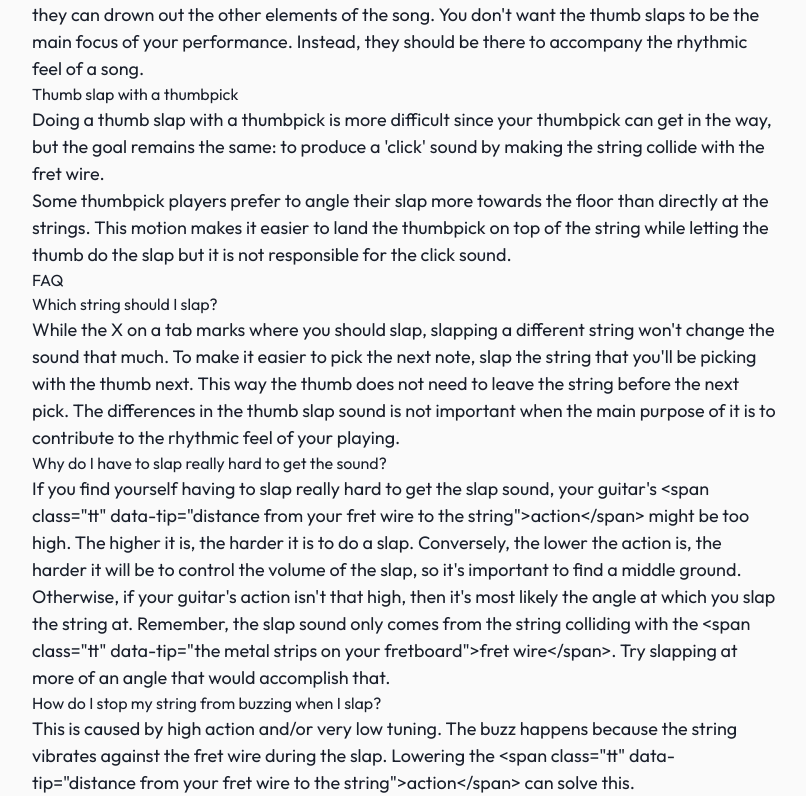
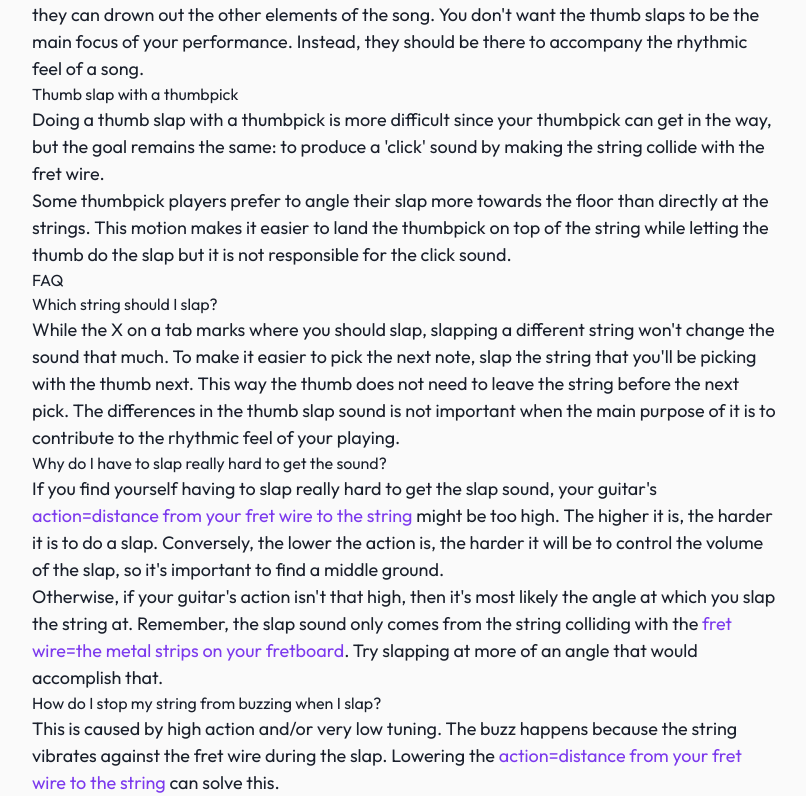
Before and after one commit to robchendev/Guitardex, a Next.js app: page /t/1 in a window 1280 px wide. Shown: the part 856-1652 px from the top of the page, without its empty margins (381-1187 px from the left). Built offline with nearby package versions, Linux system fonts and the light colour scheme.

Commit message:
links from techniques list page to technique page

```diff
--- a/dynamic/techniques/1-thumb-slap.md
+++ b/dynamic/techniques/1-thumb-slap.md
@@ -35,10 +35,10 @@ While the X on a tab marks where you should slap, slapping a different string wo
 
 #### Why do I have to slap really hard to get the sound?
 
-If you find yourself having to slap really hard to get the slap sound, your guitar's <span class="tt" data-tip="distance from your fret wire to the string">action</span> might be too high. The higher it is, the harder it is to do a slap. Conversely, the lower the action is, the harder it will be to control the volume of the slap, so it's important to find a middle ground.
+If you find yourself having to slap really hard to get the slap sound, your guitar's `action | distance from your fret wire to the string` might be too high. The higher it is, the harder it is to do a slap. Conversely, the lower the action is, the harder it will be to control the volume of the slap, so it's important to find a middle ground.
 
-Otherwise, if your guitar's action isn't that high, then it's most likely the angle at which you slap the string at. Remember, the slap sound only comes from the string colliding with the <span class="tt" data-tip="the metal strips on your fretboard">fret wire</span>. Try slapping at more of an angle that would accomplish that.
+Otherwise, if your guitar's action isn't that high, then it's most likely the angle at which you slap the string at. Remember, the slap sound only comes from the string colliding with the `fret wire | the metal strips on your fretboard`. Try slapping at more of an angle that would accomplish that.
 
 #### How do I stop my string from buzzing when I slap?
 
-This is caused by high action and/or very low tuning. The buzz happens because the string vibrates against the fret wire during the slap. Lowering the <span class="tt" data-tip="distance from your fret wire to the string">action</span> can solve this.
+This is caused by high action and/or very low tuning. The buzz happens because the string vibrates against the fret wire during the slap. Lowering the `action | distance from your fret wire to the string` can solve this.
--- a/pages/t/[id]/index.tsx
+++ b/pages/t/[id]/index.tsx
@@ -4,6 +4,7 @@ import { getAllTechniqueIds, getTechniqueData } from "../../../lib/techniques";
 import { PreReq, Technique } from "../../../types/dynamic/techniques";
 import ReactMarkdown from "react-markdown";
 import Image from "next/image";
+import Link from "next/link";
 
 const Technique = ({ technique }: { technique: Technique }) => {
   // console.log(technique);
@@ -16,9 +17,9 @@ const Technique = ({ technique }: { technique: Technique }) => {
           <div>
             PreReq:{" "}
             {technique.requirements.map((req: PreReq, index: number) => (
-              <a key={index} href={"/t/" + req.id}>
+              <Link key={index} href={"/t/" + req.id}>
                 {req.name}
-              </a>
+              </Link>
             ))}
           </div>
           <div>Category: {technique.category}</div>
--- a/pages/t/index.tsx
+++ b/pages/t/index.tsx
@@ -1,3 +1,4 @@
+import Link from "next/link";
 import React from "react";
 import Wrapper from "../../components/Wrapper";
 import { getAllTechniqueFrontMatter } from "../../lib/techniques";
@@ -9,10 +10,12 @@ const index = ({ techniques }: { techniques: Technique[] }) => {
   return (
     <Wrapper title="techniques">
       {techniques.map((technique: Technique) => (
-        <div key={technique.id}>
-          {technique.name}, {technique.id}, {technique.difficulty}, {technique.category},{" "}
-          {technique.requirements.length}
-        </div>
+        <Link href={"/t/" + technique.id} key={technique.id}>
+          <div>
+            {technique.name}, {technique.id}, {technique.difficulty}, {technique.category},{" "}
+            {technique.requirements.length}
+          </div>
+        </Link>
       ))}
     </Wrapper>
   );
```
